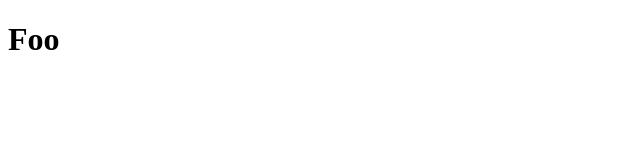
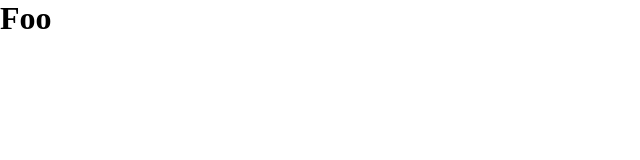
Before and after one commit to g00day/monitoring-service, a React (Vite) app: page / in a window 1280 px wide. Shown: the top 160 px of the page, without its empty margins (0-640 px from the left). Built offline with nearby package versions, Linux system fonts and the light colour scheme.

Commit message:
set up basic styles

```diff
--- /dev/null
+++ b/src/index.css
@@ -0,0 +1,17 @@
+:root {
+    --bg-color: #0B101B;
+    --metricks-bg-color: #121B2B;
+    --main-stub-bg-color: #101C32;
+    --light-blue: #638BFF;
+}
+
+* {
+    margin: 0;
+    padding: 0;
+}
+
+html, body {
+    height: 100%;
+    min-height: 100svh;
+    scroll-behavior: smooth;
+}
--- a/src/main.tsx
+++ b/src/main.tsx
@@ -1,6 +1,7 @@
 import { StrictMode } from 'react'
 import { createRoot } from 'react-dom/client'
 import App from './App.tsx'
+import './index.css';
 
 createRoot(document.getElementById('root')!).render(
   <StrictMode>
```
